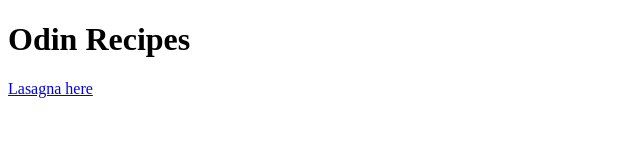
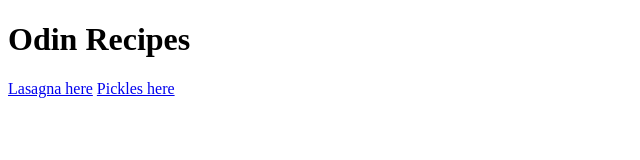
Before and after one commit to Crispon500/odin-recipes, a plain HTML site: page index.html in a window 1280 px wide. Shown: the whole page, without its empty margins (0-640 px from the left). Drawn offline with Linux system fonts and the light colour scheme.

Commit message:
Added a link to the pickles recipe

```diff
--- a/index.html
+++ b/index.html
@@ -7,5 +7,6 @@
     <body>
         <h1>Odin Recipes</h1>
         <a href="./recipes/lasagna.html">Lasagna here</a>
+        <a href="./recipes/pickles.html">Pickles here</a>
     </body>
 </html>
```
